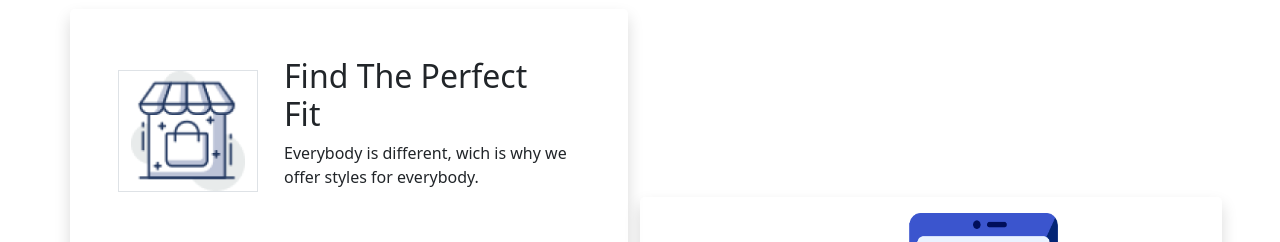
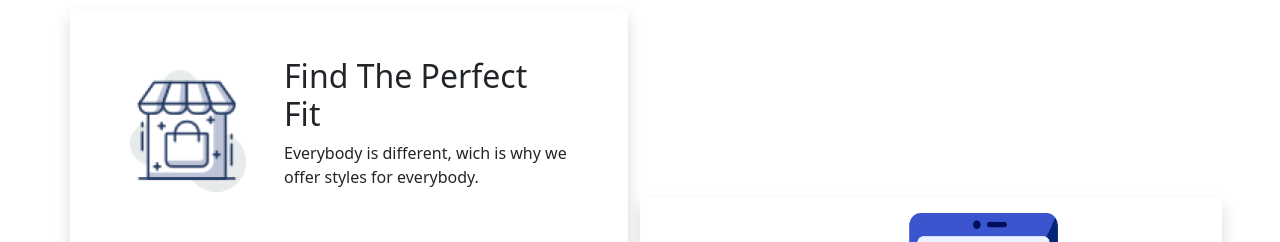
Before and after one commit to maheenur13/responsiveassignment, a plain HTML site: page index.html in a window 1280 px wide. Shown: the part 641-883 px from the top of the page. Drawn offline with nearby package versions, Linux system fonts and the light colour scheme; a web font is replaced by a local one.

Commit message:
updating final

```diff
--- a/index.html
+++ b/index.html
@@ -134,7 +134,7 @@
                 class="row  d-flex justify-content-center align-items-center flex-lg-row flex-md-column-reverse flex-column-reverse flex-sm-column-reverse flex-xl-row g-5">
                 <div class="col-6">
                     <div class="row p-5 shadow rounded-3 mt-3 d-flex justify-content-sm-between align-items-center">
-                        <div style="max-width: 140px;" class="border col-md-5 col-lg-4 col-9 ">
+                        <div style="max-width: 140px;" class=" col-md-5 col-lg-4 col-9 ">
                             <img class="w-100" src="icons/img-1.png" alt="">
                         </div>
                         <div class="col-md-7 col-lg-8">
```
